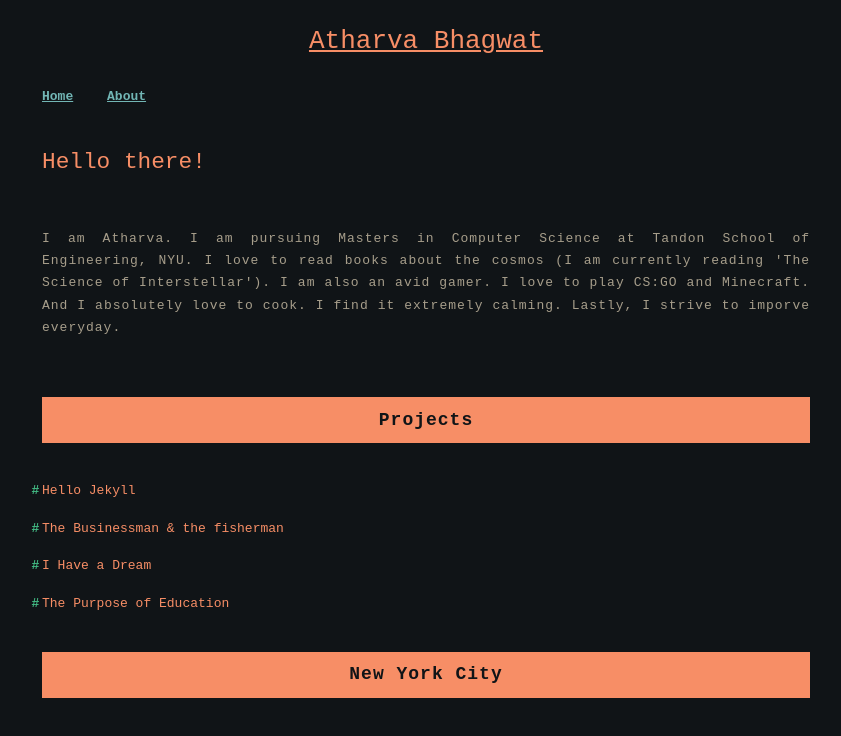
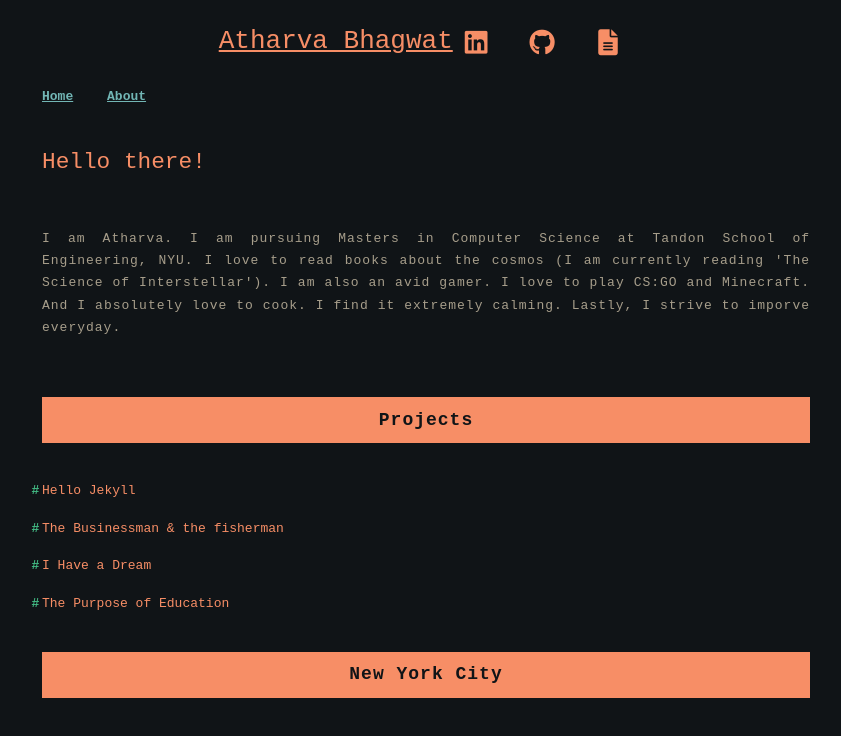
Before and after one commit to atharva-bhagwat/atharva-bhagwat.github.io, a Jekyll site: the page built from index.html, in a window 1280 px wide. Shown: the top 736 px of the page, without its empty margins (214-1055 px from the left). Built offline with Jekyll 4.4.1, drawn with Linux system fonts in a browser that asks for light colours; the list of posts is cut into pages by our own code; grey boxes are pictures that could not be loaded.

Commit message:
Moved location of socials

```diff
--- a/_includes/header.html
+++ b/_includes/header.html
@@ -1,5 +1,18 @@
 <header>
-	<a href="{{site.baseurl}}/">
+	<a href="{{site.baseurl}}/" style="text-align: left !important;">
 		<h3>{{site.title}}</h3>
 	</a>
+	<div class="parent" style="text-align: right !important;">
+		<div class="row">
+			<div class="column">
+			  <a class="fa-brands fa-linkedin" title="LinkedIn" href="http://linkedin.com/in/atharva-bhagwat" style="text-decoration: none !important;"></a>
+			</div>
+			<div class="column">
+			  <a class="fa-brands fa-github" title="GitHub" href="http://github.com/atharva-bhagwat" style="text-decoration: none !important;"></a>
+			</div>
+			<div class="column">
+			  <a class="fa-solid fa-file-lines" title="Resume" onclick="openLink('resume/Resume.pdf')" style="text-decoration: none !important;"></a>
+			</div>
+		  </div>
+	</div>
 </header>
```
Also changed, not shown: _layouts/about.html (+0 -12 lines), about.md (+0 -3 lines).
